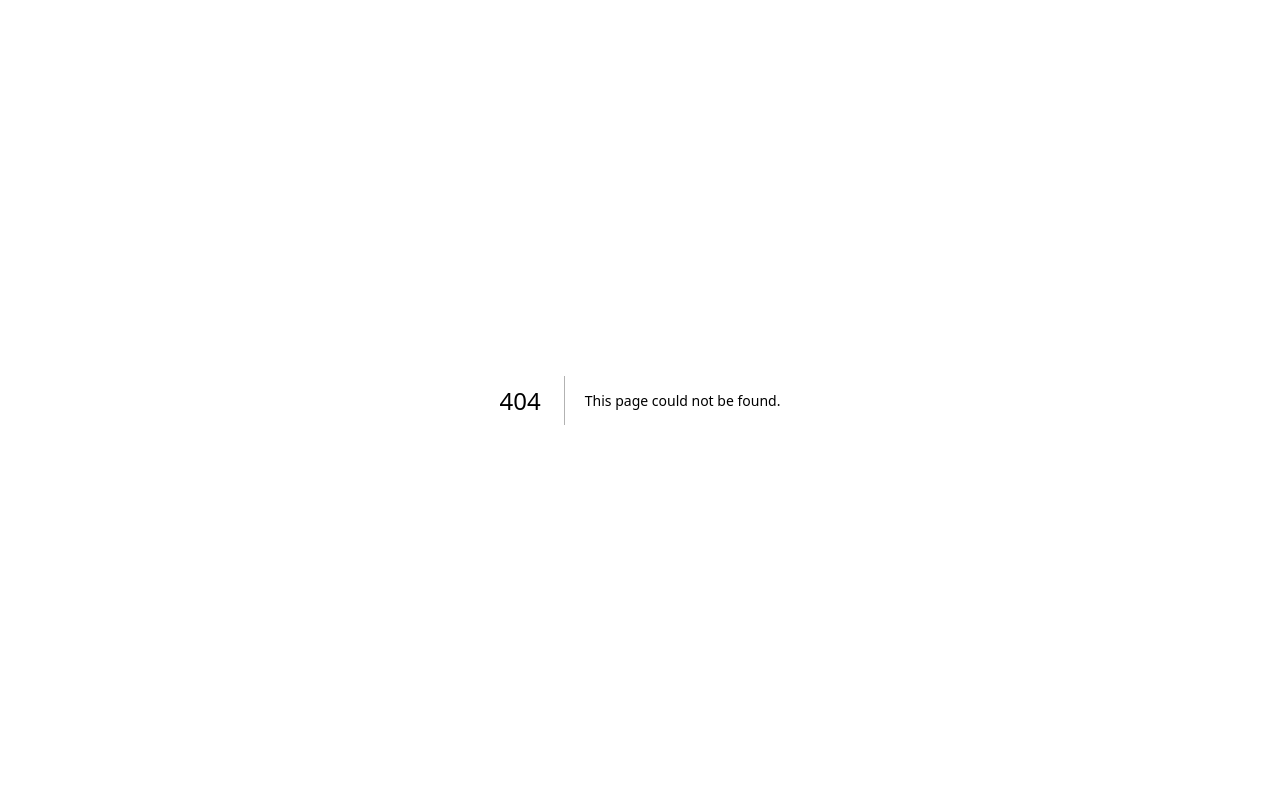
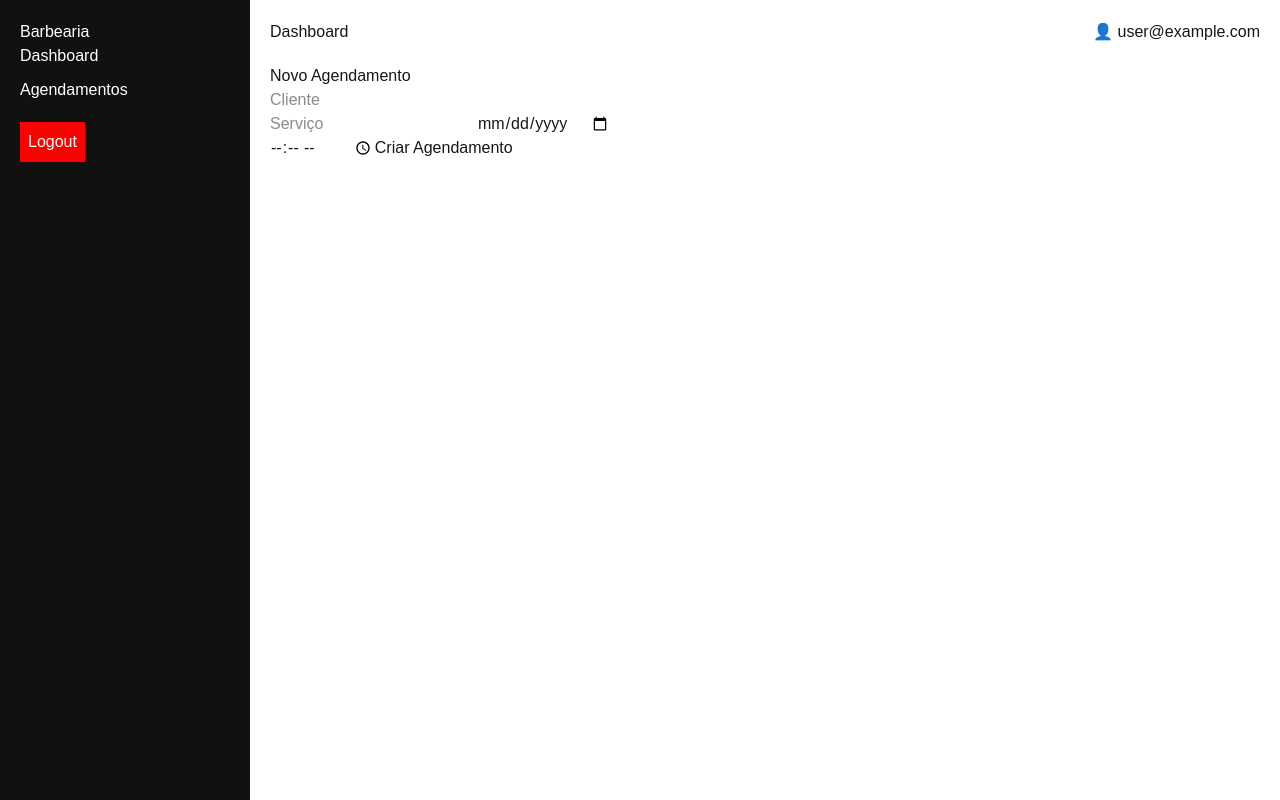
Before and after one commit to Kurosakiniel/BarbeariaFullStack, a Next.js app: page /dashboard/agendamentos/novo in a window 1280 px wide. Before the commit this address had no page. Built offline with nearby package versions, Linux system fonts and the light colour scheme; no server answers; sample sign-in values are in the browser's storage.

Commit message:
todas as telas

```diff
--- /dev/null
+++ b/src/app/dashboard/agendamentos/edit/[id]/page.tsx
@@ -0,0 +1,71 @@
+import { redirect } from "next/navigation";
+import { getServerSession } from "next-auth";
+import { authOptions } from "@/lib/auth";
+
+type Props = {
+  params: {
+    id: string;
+  };
+};
+
+async function getAgendamento(id: string) {
+  const res = await fetch(`http://localhost:3000/api/agendamentos`, {
+    cache: "no-store",
+  });
+
+  const data = await res.json();
+
+  return data.find((item: any) => item._id === id);
+}
+
+export default async function EditAgendamentoPage({ params }: Props) {
+  const session = await getServerSession(authOptions);
+
+  if (!session) {
+    redirect("/login");
+  }
+
+  const agendamento = await getAgendamento(params.id);
+
+  if (!agendamento) {
+    return <h1>Agendamento não encontrado</h1>;
+  }
+
+  return (
+    <div>
+      <h1>Editar Agendamento</h1>
+
+      {/* FORM SIMPLES (vamos melhorar depois) */}
+      <form
+        action={`/api/agendamentos/${params.id}`}
+        method="POST"
+      >
+        <input
+          name="cliente"
+          defaultValue={agendamento.cliente}
+          placeholder="Cliente"
+        />
+
+        <input
+          name="servico"
+          defaultValue={agendamento.servico}
+          placeholder="Serviço"
+        />
+
+        <input
+          name="data"
+          defaultValue={agendamento.data}
+        />
+
+        <input
+          name="horario"
+          defaultValue={agendamento.horario}
+        />
+
+        <button type="submit">
+          Salvar
+        </button>
+      </form>
+    </div>
+  );
+}
--- /dev/null
+++ b/src/app/dashboard/agendamentos/novo/page.tsx
@@ -0,0 +1,75 @@
+"use client";
+
+import { useState } from "react";
+import { useRouter } from "next/navigation";
+
+export default function NovoAgendamentoPage() {
+  const router = useRouter();
+
+  const [cliente, setCliente] = useState("");
+  const [servico, setServico] = useState("");
+  const [data, setData] = useState("");
+  const [horario, setHorario] = useState("");
+
+  async function handleSubmit(e: React.FormEvent) {
+    e.preventDefault();
+
+    const res = await fetch("/api/agendamentos", {
+      method: "POST",
+      headers: {
+        "Content-Type": "application/json",
+      },
+      body: JSON.stringify({
+        cliente,
+        servico,
+        data,
+        horario,
+      }),
+    });
+
+    if (res.ok) {
+      alert("Agendamento criado com sucesso!");
+      router.push("/dashboard/agendamentos");
+      router.refresh();
+    } else {
+      const data = await res.json();
+      alert(data.error || "Erro ao criar agendamento");
+    }
+  }
+
+  return (
+    <div style={{ maxWidth: 400 }}>
+      <h1>Novo Agendamento</h1>
+
+      <form onSubmit={handleSubmit}>
+        <input
+          placeholder="Cliente"
+          value={cliente}
+          onChange={(e) => setCliente(e.target.value)}
+        />
+
+        <input
+          placeholder="Serviço"
+          value={servico}
+          onChange={(e) => setServico(e.target.value)}
+        />
+
+        <input
+          type="date"
+          value={data}
+          onChange={(e) => setData(e.target.value)}
+        />
+
+        <input
+          type="time"
+          value={horario}
+          onChange={(e) => setHorario(e.target.value)}
+        />
+
+        <button type="submit">
+          Criar Agendamento
+        </button>
+      </form>
+    </div>
+  );
+}
--- /dev/null
+++ b/src/app/dashboard/agendamentos/page.tsx
@@ -0,0 +1,80 @@
+import { getServerSession } from "next-auth";
+import { authOptions } from "@/lib/auth";
+import { redirect } from "next/navigation";
+
+type Agendamento = {
+  _id: string;
+  cliente: string;
+  servico: string;
+  data: string;
+  horario: string;
+  status: string;
+};
+
+async function getAgendamentos(): Promise<Agendamento[]> {
+  const res = await fetch("http://localhost:3000/api/agendamentos", {
+    cache: "no-store",
+  });
+
+  if (!res.ok) {
+    throw new Error("Erro ao buscar agendamentos");
+  }
+
+  return res.json();
+}
+
+export default async function AgendamentosPage() {
+  // 🔐 proteção
+  const session = await getServerSession(authOptions);
+
+  if (!session) {
+    redirect("/login");
+  }
+
+  // 📦 dados
+  const agendamentos = await getAgendamentos();
+
+  return (
+    <div>
+      <h1>Agendamentos</h1>
+
+      {/* BOTÃO FUTURO */}
+      <button style={{ margin: "10px 0", padding: "8px" }}>
+        + Novo Agendamento
+      </button>
+
+      {/* TABELA */}
+      <table border={1} cellPadding={10} style={{ width: "100%" }}>
+        <thead>
+          <tr>
+            <th>Cliente</th>
+            <th>Serviço</th>
+            <th>Data</th>
+            <th>Horário</th>
+            <th>Status</th>
+            <th>Ações</th>
+          </tr>
+        </thead>
+
+        <tbody>
+          {agendamentos.map((item) => (
+            <tr key={item._id}>
+              <td>{item.cliente}</td>
+              <td>{item.servico}</td>
+              <td>{item.data}</td>
+              <td>{item.horario}</td>
+              <td>{item.status}</td>
+
+              <td>
+                <button>Editar</button>
+                <button style={{ marginLeft: 8, color: "red" }}>
+                  Excluir
+                </button>
+              </td>
+            </tr>
+          ))}
+        </tbody>
+      </table>
+    </div>
+  );
+}
```
